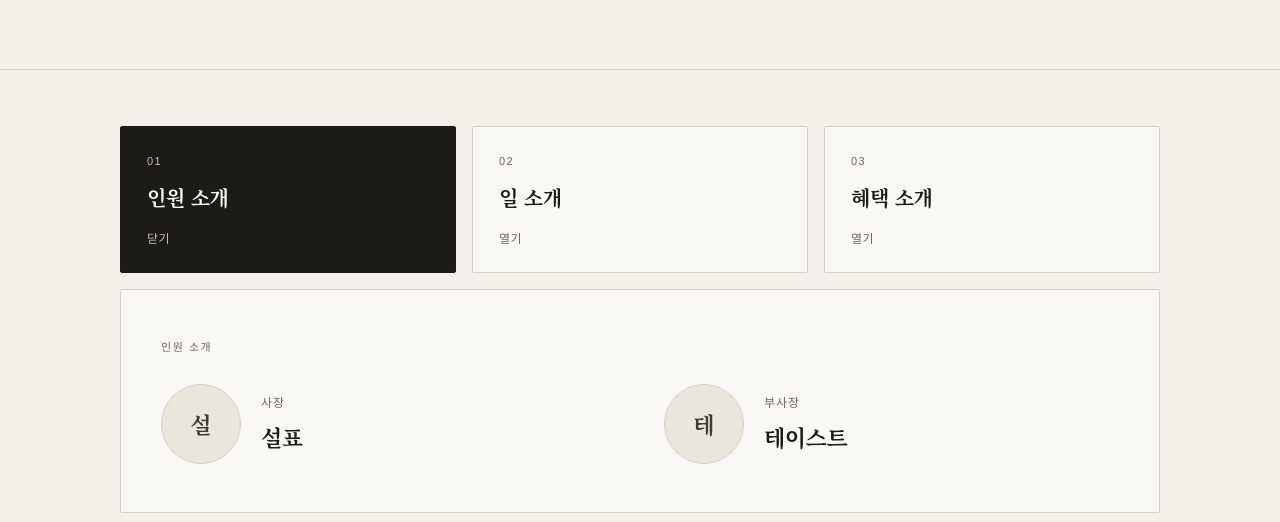
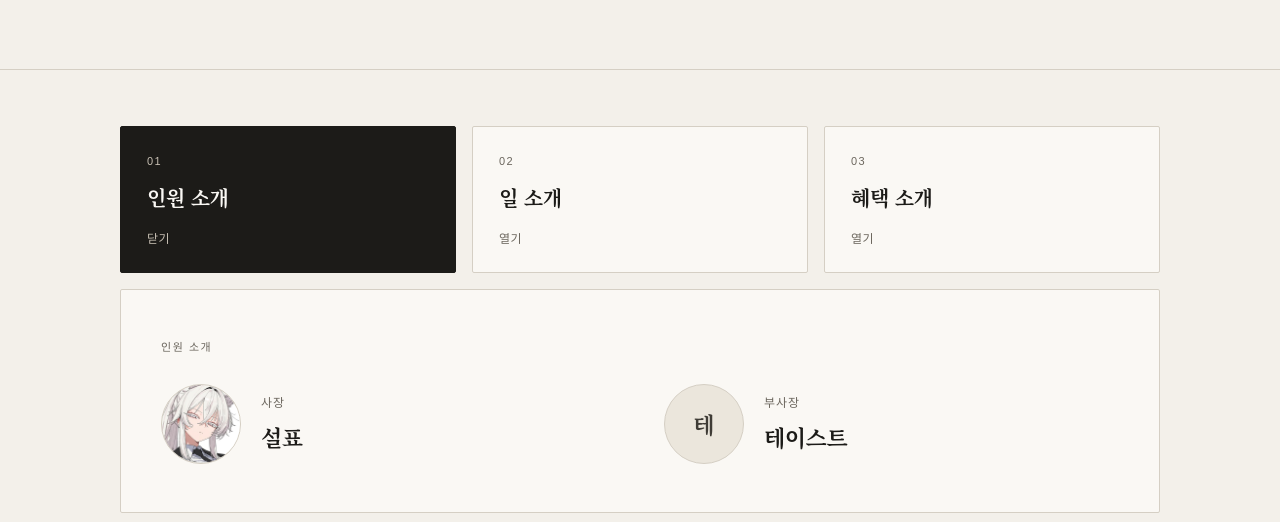
Before and after one commit to oaoaoaoartrt-creator/gaecheonbak, a plain HTML site: page index.html in a window 1280 px wide. Both pictures are taken after a click on the link "인원 소개". Shown: the part 331-853 px from the top of the page. Drawn offline with Linux system fonts and the light colour scheme; a web font is replaced by a local one.

Commit message:
사장 사진 추가

```diff
--- a/index.html
+++ b/index.html
@@ -572,7 +572,7 @@
                   <!-- 사진을 쓰려면 아래 주석을 해제하고 src에 경로 또는 URL을 넣으세요.
                        예: <img src="images/seolpyo.jpg" alt="설표">
                        이미지를 넣으면 이니셜 대신 사진이 표시됩니다. -->
-                  <!-- <img src="images/seolpyo.jpg" alt="설표"> -->
+                  <img src="images/seolpyo.jpg" alt="사장 설표">
                   <span aria-hidden="true">설</span>
                 </div>
                 <div>
```
Also changed, not shown: images/seolpyo.jpg (added).
